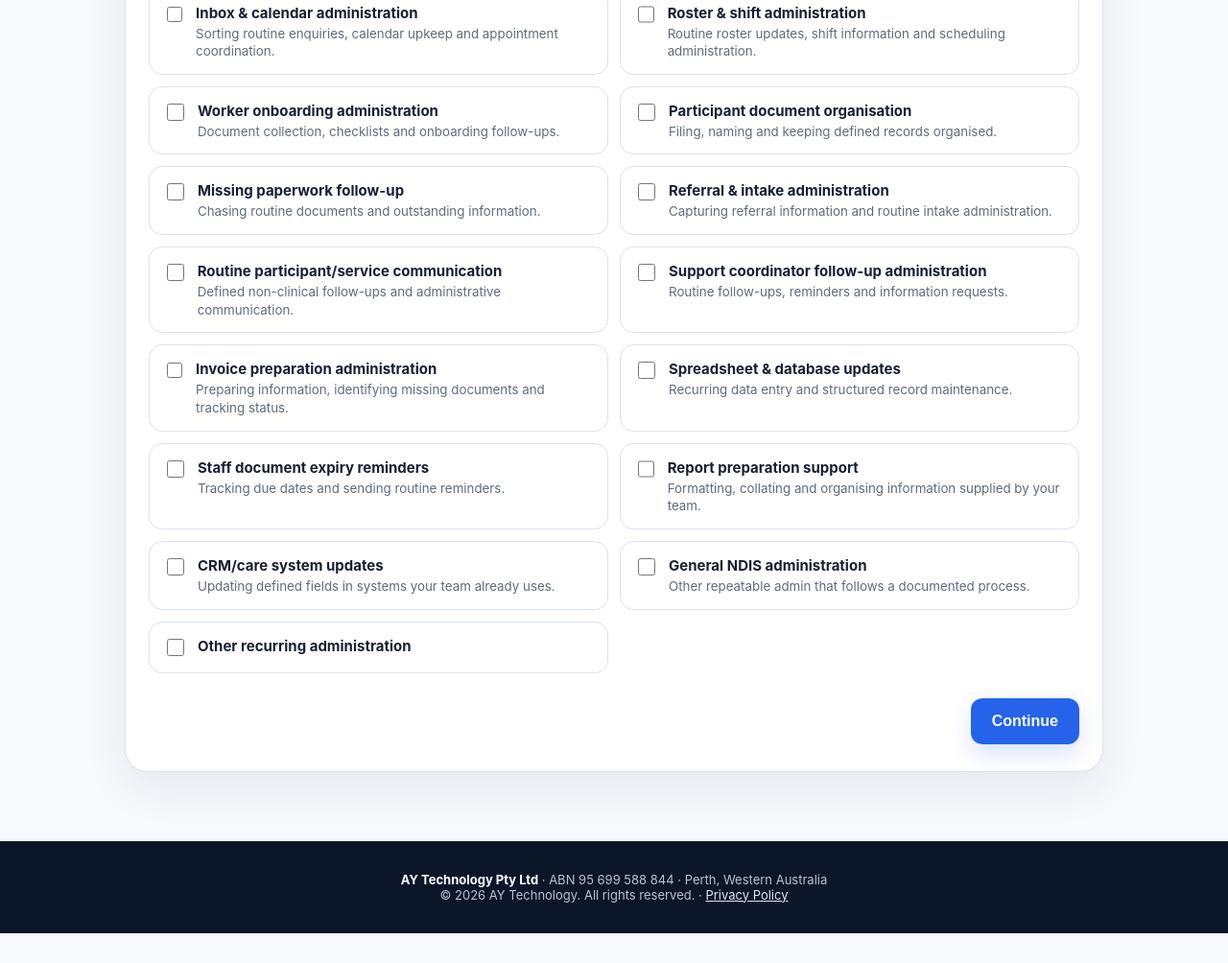
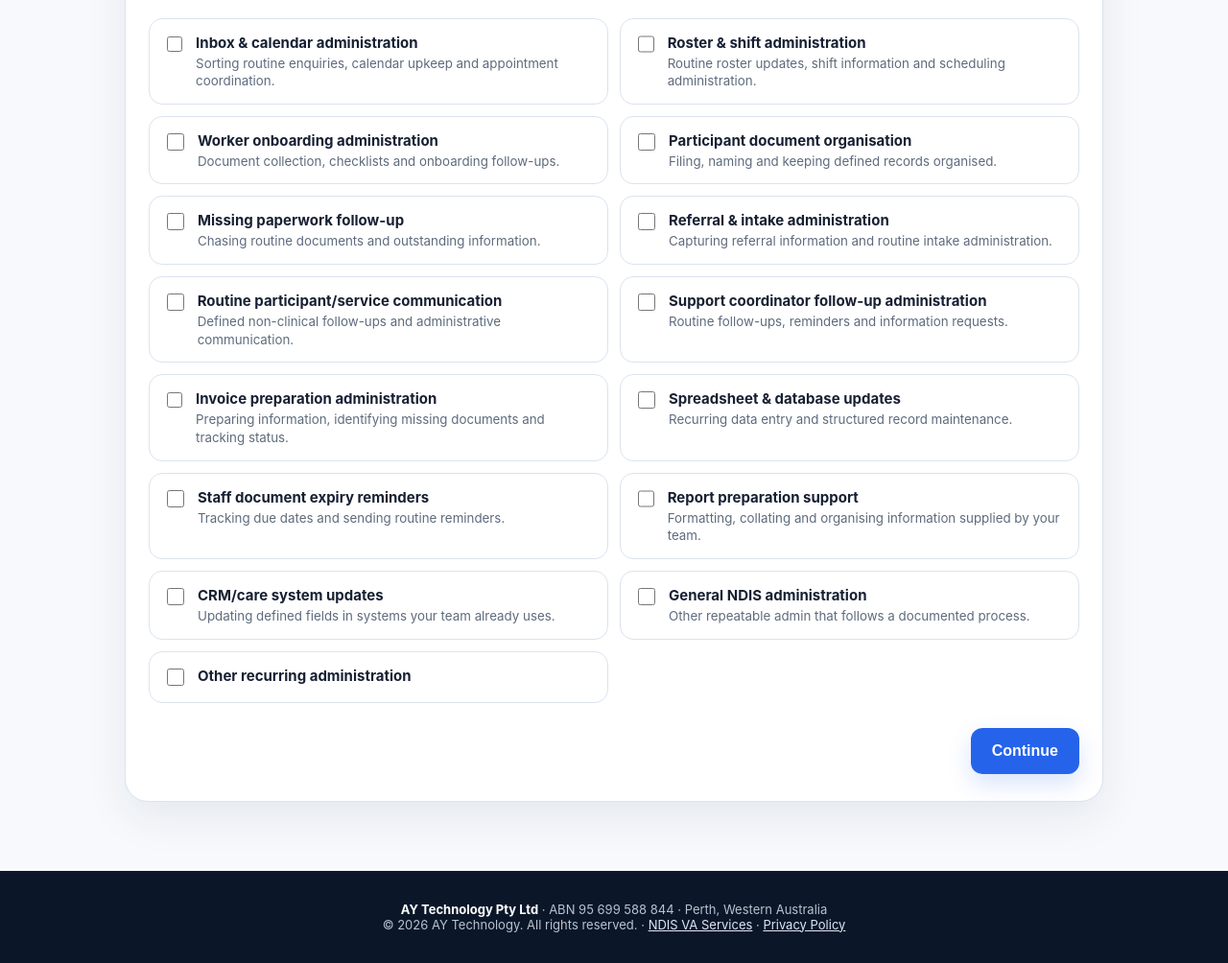
Before and after one commit to lefkrams/aytechnology, a website: page ndis-va-assessment.html in a window 1280 px wide. Shown: the part 940-1944 px from the top of the page at 96% size. Before the commit the page ends 1913 px from the top, so only its background shows below. Drawn offline with Linux system fonts and the light colour scheme.

Commit message:
Link NDIS assessment to NDIS VA services page

```diff
--- a/ndis-va-assessment.html
+++ b/ndis-va-assessment.html
@@ -28,9 +28,7 @@
   </style>
 </head>
 <body>
-  <!-- Google Tag Manager (noscript) -->
   <noscript><iframe src="https://www.googletagmanager.com/ns.html?id=GTM-WL28LKTR" height="0" width="0" style="display:none;visibility:hidden"></iframe></noscript>
-  <!-- End Google Tag Manager (noscript) -->
 
   <header class="topbar">
     <div class="wrap" style="width:100%">
@@ -46,6 +44,7 @@
         <p class="lead">Identify repetitive administration that may be suitable to hand off so coordinators, managers and service teams can spend more time on higher-value work.</p>
         <div class="trust"><span>✓ About 3 minutes</span><span>✓ Free assessment</span><span>✓ No obligation</span><span>✓ Built for NDIS providers</span></div>
         <a class="primary" href="#assessment" id="hero-start">Start My Free NDIS Assessment</a>
+        <p style="margin:14px 0 0;font-size:14px;color:var(--muted)">Want to understand the service first? <a href="/ndis-virtual-assistant-services" style="color:var(--blue2);font-weight:800">Explore NDIS Virtual Assistant Support</a>.</p>
         <div class="scope"><strong>Practical scope:</strong> this assessment focuses on defined administrative work such as scheduling, worker onboarding administration, document organisation, routine follow-ups, spreadsheet updates and preparing information for invoicing. It does not suggest delegating clinical decisions, accounting advice, NDIS eligibility decisions or other professional judgement.</div>
         <div class="trustbar">AY Technology Pty Ltd · Perth, Western Australia · ABN 95 699 588 844</div>
       </div>
@@ -161,7 +160,7 @@
     </section>
   </main>
 
-  <footer class="footer"><strong>AY Technology Pty Ltd</strong> · ABN 95 699 588 844 · Perth, Western Australia<br><span>© 2026 AY Technology. All rights reserved. · <a href="/privacy-policy">Privacy Policy</a></span></footer>
+  <footer class="footer"><strong>AY Technology Pty Ltd</strong> · ABN 95 699 588 844 · Perth, Western Australia<br><span>© 2026 AY Technology. All rights reserved. · <a href="/ndis-virtual-assistant-services">NDIS VA Services</a> · <a href="/privacy-policy">Privacy Policy</a></span></footer>
 
   <script>
     window.dataLayer=window.dataLayer||[];
```
